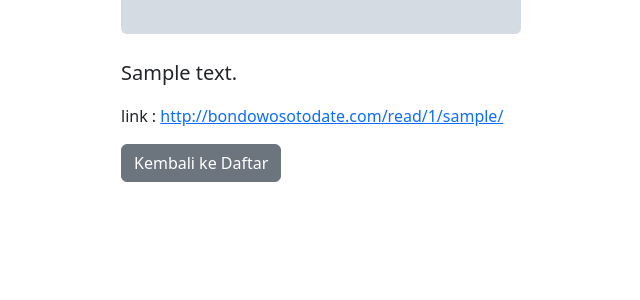
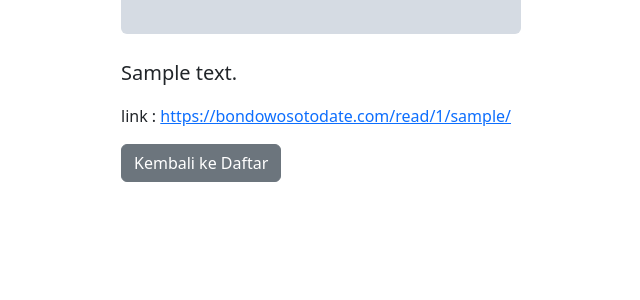
Before and after one commit to gilangtectona16-maker/crud-view, a Django app: template post_crud/templates/page/detail.html in a window 1280 px wide. Shown: the part 418-718 px from the top of the page, without its empty margins (9-649 px from the left). Run offline with Django 5.2, Linux system fonts and the light colour scheme; the template is opened without the code that fills it: most values are stand-ins (such as "Sample title", 1, 10 or a date in 2020); grey boxes marked "Sample" are stand-in pictures.

Commit message:
sorry, this time is more real fixed

```diff
--- a/post_crud/templates/page/detail.html
+++ b/post_crud/templates/page/detail.html
@@ -18,7 +18,7 @@
             {{ post.content|linebreaks }}
         </article>
 
-        <p>link : <a href="https://bondowosotodate.com/read/{{ post.unique_id }}/{{ post.slug }}/">http://bondowosotodate.com/read/{{ post.unique_id }}/{{ post.slug }}/</a></p>
+        <p>link : <a href="https://bondowosotodate.com/read/{{ post.unique_id }}/{{ post.slug }}/">https://bondowosotodate.com/read/{{ post.unique_id }}/{{ post.slug }}/</a></p>
 
         <a href="{% url 'post_list' %}" class="btn btn-secondary">Kembali ke Daftar</a>
     </div>
```
